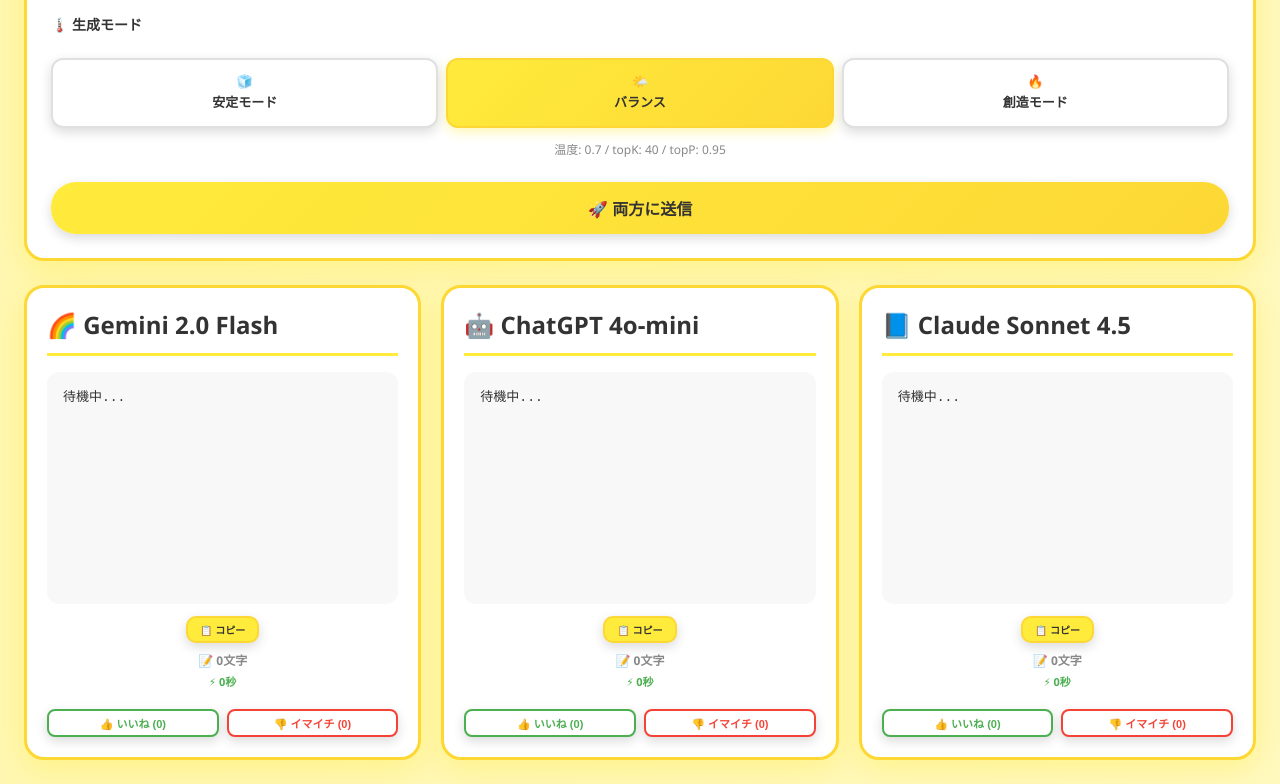
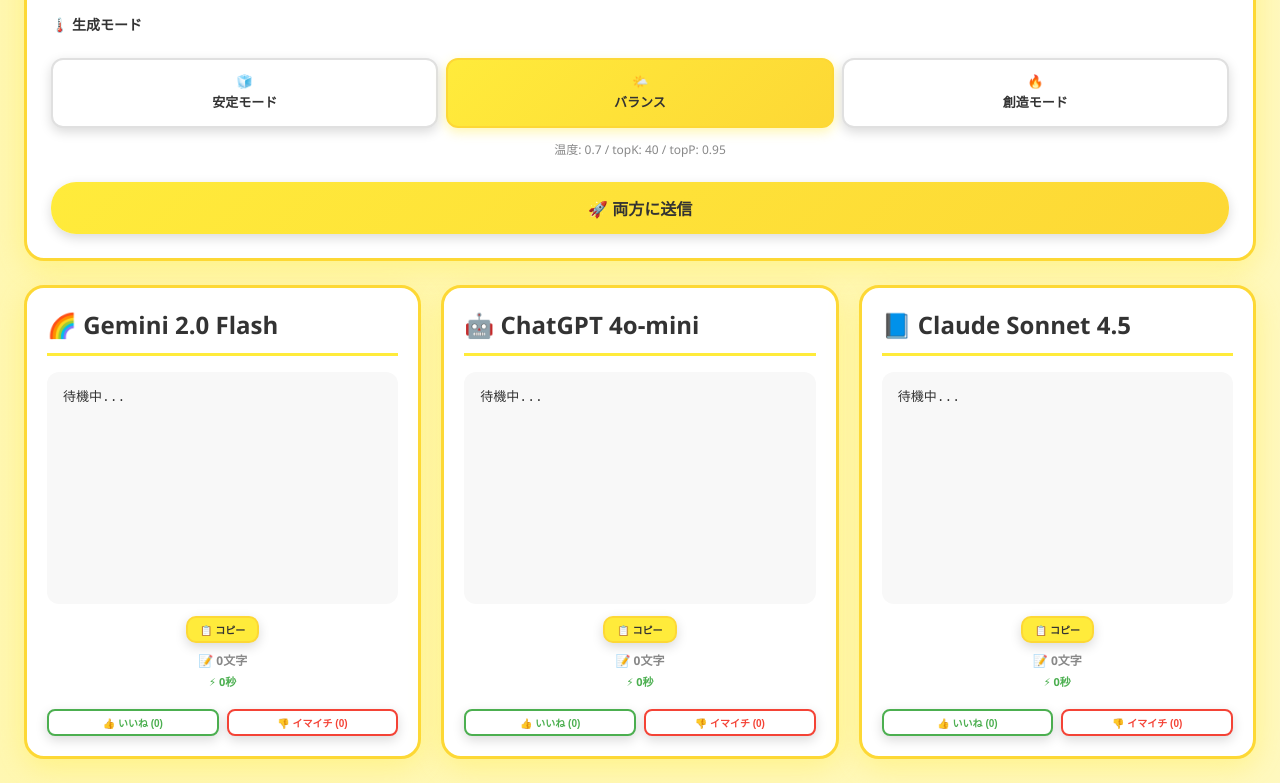
Before and after one commit to rirakuma0120/gemini-claude-tool, a plain HTML site: page public/index.html in a window 1280 px wide. Shown: the part 430-1214 px from the top of the page. Drawn offline with Linux system fonts and the light colour scheme.

Commit message:
Update index.html

```diff
--- a/public/index.html
+++ b/public/index.html
@@ -355,8 +355,8 @@
         justify-content: center;
       }
       .rating-btn {
-          padding: 4px 10px;
-          font-size: 11px;
+          padding: 4px 8px;
+          font-size: 10px;
           border-radius: 8px;
           cursor: pointer;
           transition: all 0.3s ease;
```
